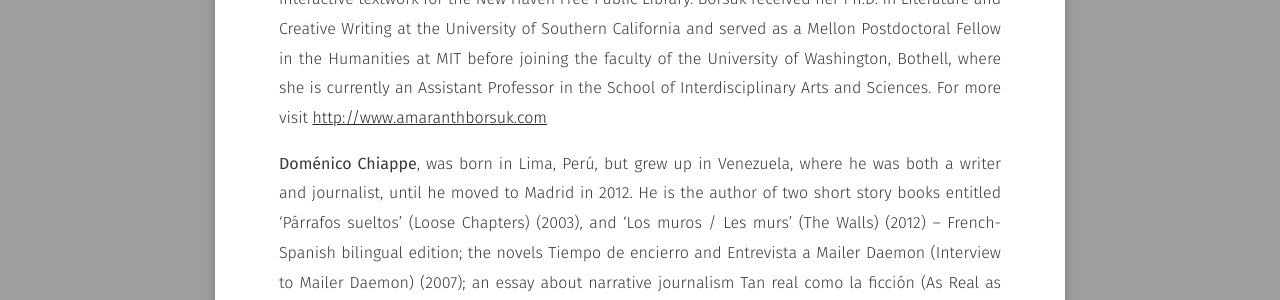
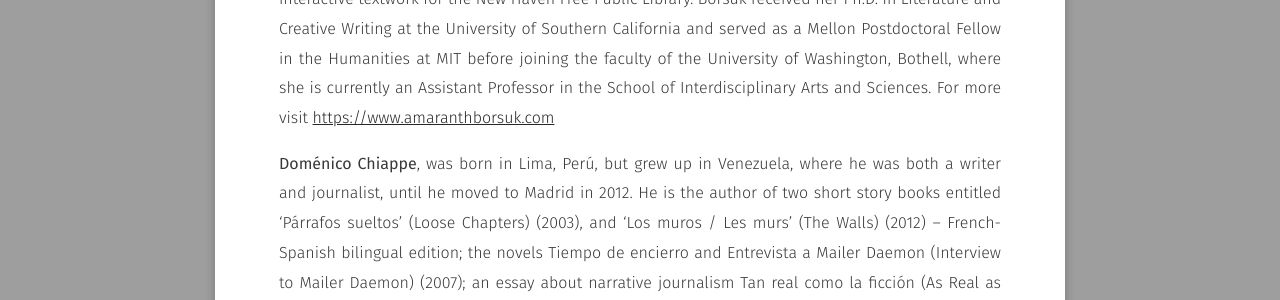
Before and after one commit to nolegacyexhibit/nolegacyexhibit.github.io, a Jekyll site: the page built from symposium/index.md, in a window 1280 px wide and 900 px high, scrolled down 1887 px. Shown: the part 152-452 px from the top of the window. Built offline with Jekyll 4.4.1, drawn with Linux system fonts in a browser that asks for light colours; some web fonts are replaced; part of the change alters nothing that is shown.

Commit message:
update symposium/index

```diff
--- a/symposium/index.md
+++ b/symposium/index.md
@@ -32,7 +32,7 @@ Readings by digital poet Amaranth Borsuk and digital writer Doménico Chiappe
 
 <b>Sandy Baldwin</b> is Associate Professor of English and core faculty in Digital Humanities at the Rochester Institute of Technology. He is author or editor of eleven books, including _The Internet Unconscious_ (Bloomsbury), winner of the 2015 N. Katherine Hayles prize for criticism. He is vice president of the Electronic Literature Organization, the leading organization for promoting and understanding electronic literature; Managing Editor of Electronic Book Review, one of the oldest all-online peer reviewed journals of criticism; and editor in chief of the Computing Literature book series, the only academic book series focused on scholarship on electronic literature. His current artwork primarily focuses on agitprop/activist performances/interventions in multiplayer games, and has been shown around the world.
 
-<b>Amaranth Borsuk</b>'s most recent book is As We Know (Subito, 2014), a collaboration with Andy Fitch. She is the author of Handiwork (Slope, 2012); and Between Page and Screen (Siglio, 2012), a book of augmented-reality poems created with Brad Bouse. Her intermedia project Abra, with Kate Durbin and Ian Hatcher, received an NEA-funded Expanded Artists’ Books grant and was recently issued as a limited-edition hand-made book and free iPhone and iPad app. A trade edition is forthcoming from 1913 Press. Borsuk's collaborative digital projects include The Deletionist, an erasure bookmarklet created with Nick Montfort and Jesper Juul; and Whispering Galleries, a site-specific LeapMotion interactive textwork for the New Haven Free Public Library. Borsuk received her Ph.D. in Literature and Creative Writing at the University of Southern California and served as a Mellon Postdoctoral Fellow in the Humanities at MIT before joining the faculty of the University of Washington, Bothell, where she is currently an Assistant Professor in the School of Interdisciplinary Arts and Sciences. For more visit [http://www.amaranthborsuk.com](http://www.amaranthborsuk.com)
+<b>Amaranth Borsuk</b>'s most recent book is As We Know (Subito, 2014), a collaboration with Andy Fitch. She is the author of Handiwork (Slope, 2012); and Between Page and Screen (Siglio, 2012), a book of augmented-reality poems created with Brad Bouse. Her intermedia project Abra, with Kate Durbin and Ian Hatcher, received an NEA-funded Expanded Artists’ Books grant and was recently issued as a limited-edition hand-made book and free iPhone and iPad app. A trade edition is forthcoming from 1913 Press. Borsuk's collaborative digital projects include The Deletionist, an erasure bookmarklet created with Nick Montfort and Jesper Juul; and Whispering Galleries, a site-specific LeapMotion interactive textwork for the New Haven Free Public Library. Borsuk received her Ph.D. in Literature and Creative Writing at the University of Southern California and served as a Mellon Postdoctoral Fellow in the Humanities at MIT before joining the faculty of the University of Washington, Bothell, where she is currently an Assistant Professor in the School of Interdisciplinary Arts and Sciences. For more visit [https://www.amaranthborsuk.com](https://www.amaranthborsuk.com)
 
 <b>Doménico Chiappe</b>, was born in Lima, Perú, but grew up in Venezuela, where he was both a writer and journalist, until he moved to Madrid in 2012. He is the author of two short story books entitled 'Párrafos sueltos' (Loose Chapters) (2003), and 'Los muros / Les murs' (The Walls) (2012) – French-Spanish bilingual edition; the novels Tiempo de encierro and Entrevista a Mailer Daemon (Interview to Mailer Daemon) (2007); an essay about narrative journalism Tan real como la ficción (As Real as Fiction) (2010); and the multimedia e-works 'Hotel Minotauro' (Minotaur Hotel) and 'Tierra de extracción' (Land of Extraction). He was the founder and journalist of the newspaper 'TalCual' and the magazine 'Primicia'. He has also worked in the 'El Nacional' newspaper (Venezuela). He collaborates with the magazines 'El Estado Mental' and 'Letras Libres', among others, and has presented his work on multimedia literature in Spain (Festival Eñe of Madrid and Interliteral of Jaén), Brazil (Institute Cervantes of Belo Horizon, Sao Paolo, Brasilia and Rio of Janeiro) and the United States (University of Cornell). Fore more visit [http://domenicochiappe.com/](http://domenicochiappe.com/)
 
```
